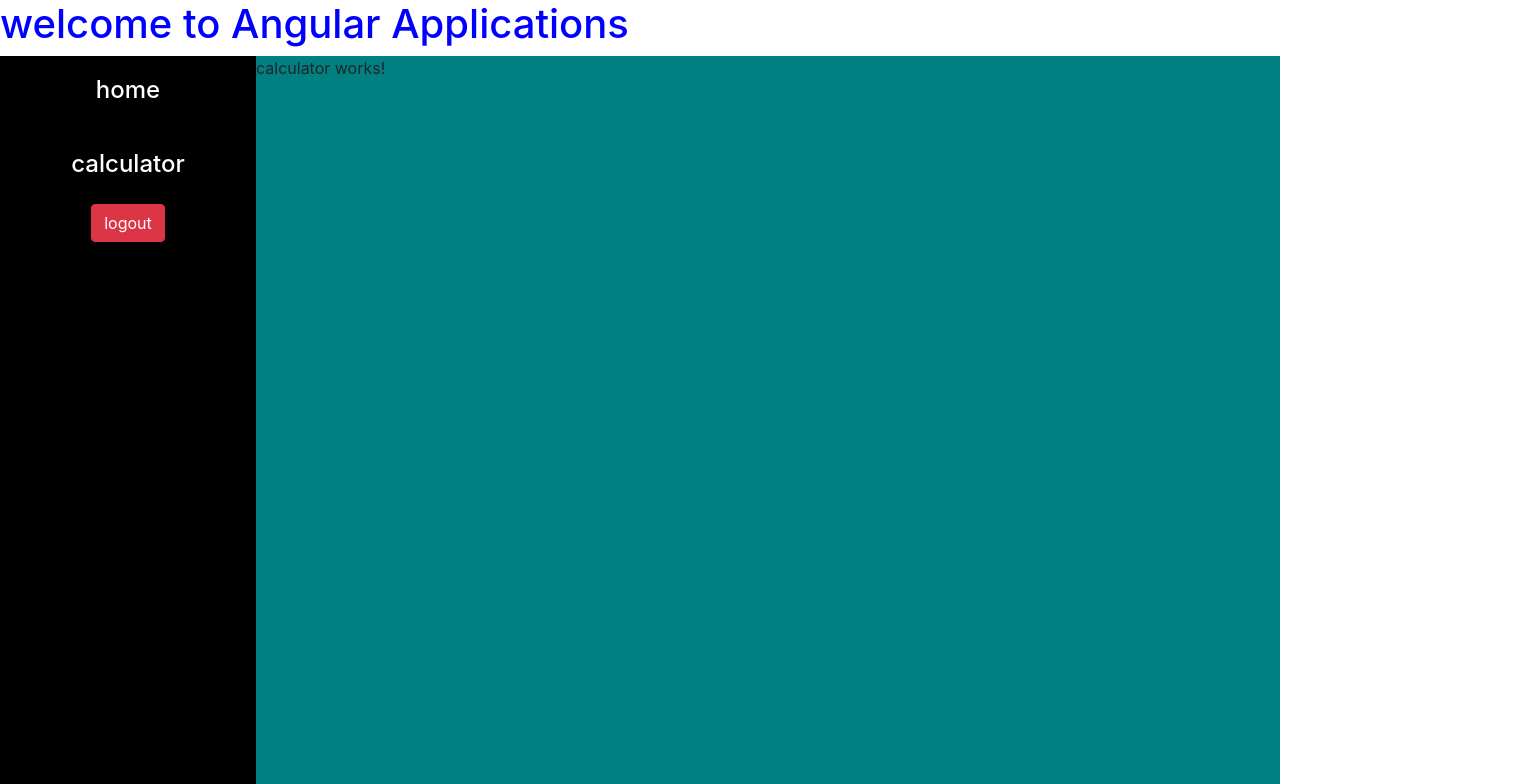
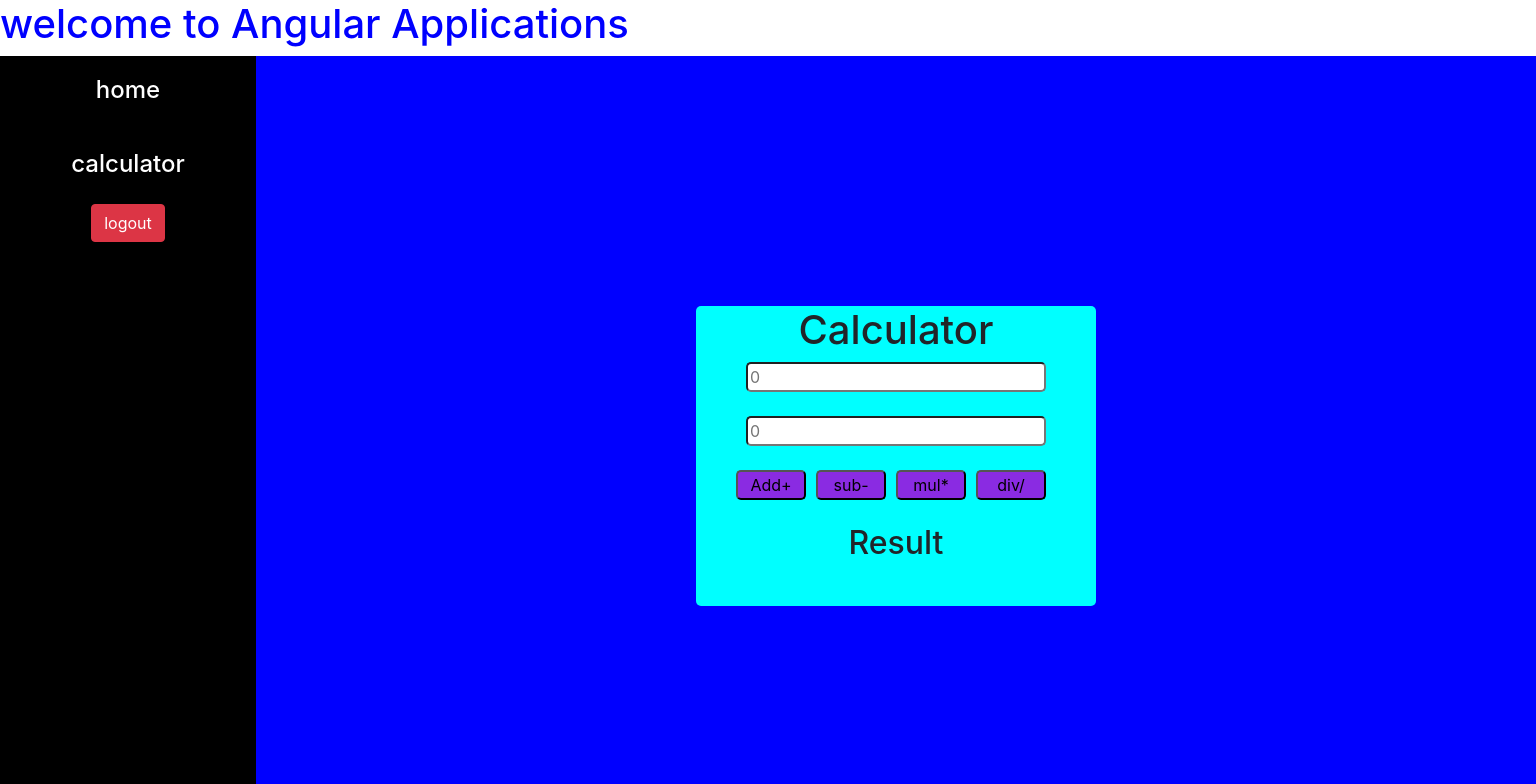
Before and after one commit to Ramakrishna545/my-app-1, an Angular app: page /dashboard/calculator in a window 1280 px wide. Shown: the top 784 px of the page, 1536 px wide, since content can reach past the window. Built offline with nearby package versions, Linux system fonts and the light colour scheme.

Commit message:
home routing and calculator added

```diff
--- a/src/app/calculator/calculator.component.css
+++ b/src/app/calculator/calculator.component.css
@@ -0,0 +1,26 @@
+.parent{
+    width:100vw;
+    height: 100vh;
+    background-color: blue;
+    display: flex;
+    justify-content: center;
+    align-items: center;
+}
+.calci{
+    width: 400px;
+    height: 300px;
+    background-color: aqua;
+    text-align: center;
+    border-radius: 5px;
+
+}
+input{
+    width: 300px;
+    border-radius: 5px;
+}
+button{
+    border-radius: 5px;
+    margin-right: 10px;
+    background-color: blueviolet;
+    width: 70px;
+}
--- a/src/app/calculator/calculator.component.html
+++ b/src/app/calculator/calculator.component.html
@@ -1 +1,18 @@
-<p>calculator works!</p>
+<div class="parent">
+    <div class="calci">
+            <h1>Calculator</h1>
+            <input type="number" placeholder="0">
+            <br>
+            <br>
+            <input type="number" placeholder="0">
+            <br>
+            <br>
+            <button>Add+</button>
+            <button>sub-</button>
+            <button>mul*</button>
+            <button>div/</button>
+            <br>
+            <br>
+            <h2>Result</h2>
+    </div>
+</div>
--- a/src/app/login/login.component.css
+++ b/src/app/login/login.component.css
@@ -10,21 +10,20 @@
 input{
     border-radius: 5px;
     height: 10%;
-    width: 80%;
+    width: 300px;
 }
 button{
     background-color: blue;
     border-radius: 5px;
-    width: 80%;
+    width: 300px;
     height: 10%;
 }
 form{
     text-align: center;
-    width: 50%;
-    height: 50%;
     border-radius: 5px;
     margin: 20%;
     background-color: blanchedalmond;
+
 
 }
 h1{
@@ -35,3 +34,10 @@
     text-align: center;
 
 }
+hr{
+    opacity:0;
+}
+.form{
+    width: 50%;
+    height: 50%;
+}
--- a/src/app/login/login.component.html
+++ b/src/app/login/login.component.html
@@ -1,5 +1,5 @@
 <div class="parent">
-
+        <div class="form">
         <form action="" class="">
             <h1>Login</h1>
             <label for="">Email :</label>
@@ -8,14 +8,11 @@
             <label for="">Password :</label>
             <input type="text" placeholder="password">
             <br>
-            <br>
             <button class="btn btn-success" routerLink="/dashboard"><strong>log in</strong></button>
             <br>
-
             <p class="p2">Forgotten password</p>
-            <br>
             <button class="btn btn-danger"><strong>New Account</strong></button>
 
         </form>
-
+    </div>
 </div>
```
